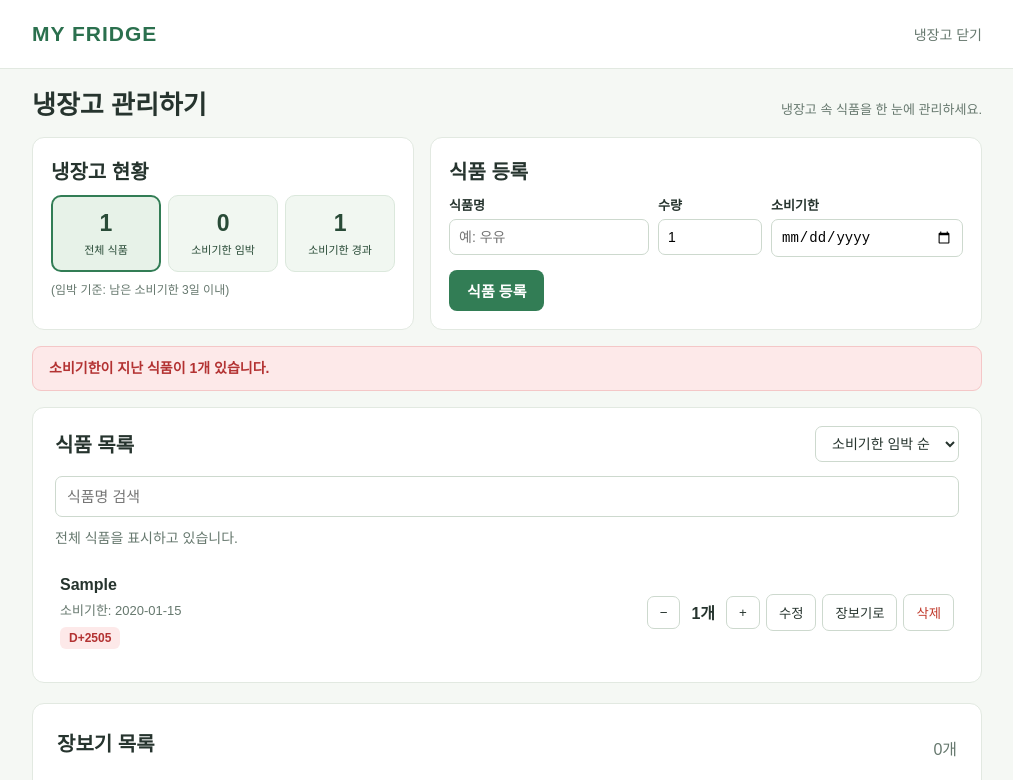
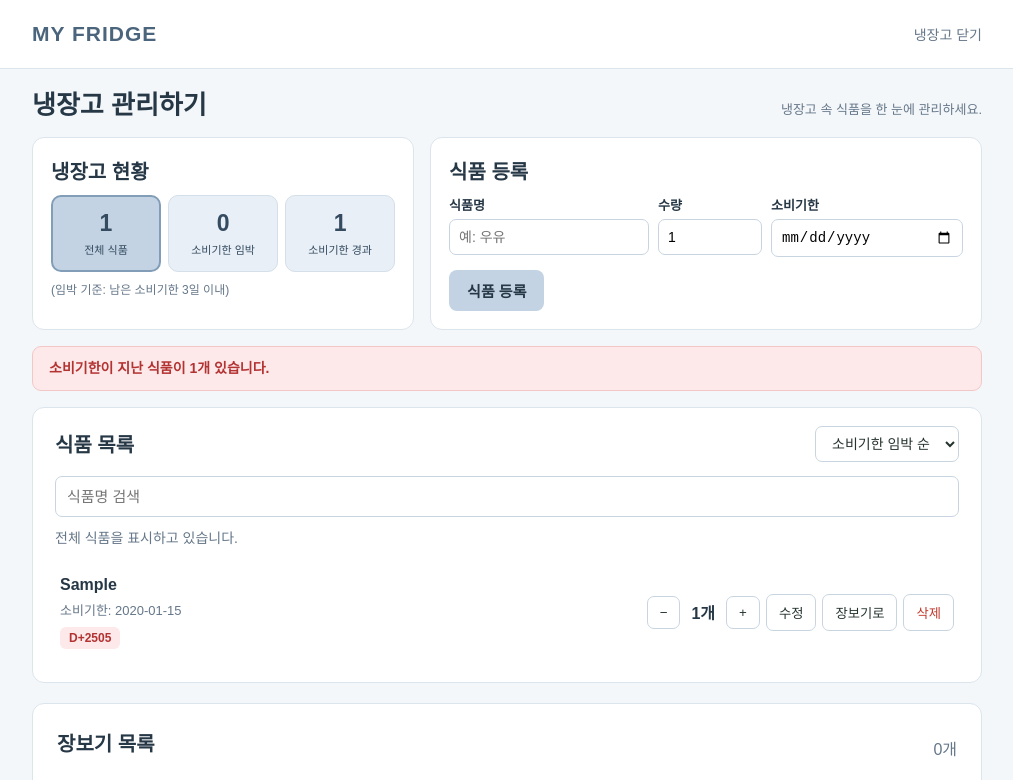
Before and after one commit to Jueun-Ha/my_fridge5, a plain HTML site: page main.html in a window 1280 px wide. Both pictures are taken after typing "Sample", "2020-01-15" into the empty fields and a click on the button "식품 등록". Shown: the top 780 px of the page, without its empty margins (133-1146 px from the left). Drawn offline with Linux system fonts and the light colour scheme.

Commit message:
Update styles for various UI components

```diff
--- a/style.css
+++ b/style.css
@@ -1,42 +1,42 @@
 /* 1주차: HTML과 CSS를 이용한 기본 화면 구성 */
-:root { font-family: Arial, "Malgun Gothic", sans-serif; color: #26342e; background: #f5f8f4; }
+:root { font-family: Arial, "Malgun Gothic", sans-serif; color:#263746 ; background: #F4F7FA; }
 * { box-sizing: border-box; }
 body { margin: 0; }
 a { color: inherit; text-decoration: none; }
 .container { width: 92%; max-width: 950px; margin: 0 auto; }
-.site-header { background: #fff; border-bottom: 1px solid #e2e9e1; }
+.site-header { background: #fff; border-bottom: 1px solid #DCE4EC; }
 .header-content { min-height: 68px; display: flex; align-items: center; justify-content: space-between; }
-.brand { font-size: 21px; font-weight: bold; color: #2b704e; letter-spacing: 1px; }
-.header-note, .header-link, .muted { color: #66786e; }
+.brand { font-size: 21px; font-weight: bold; color: #4B657D; letter-spacing: 1px; }
+.header-note, .header-link, .muted { color: #657789; }
 .header-link { font-size: 14px; }
 .home-main { padding-top: 70px; padding-bottom: 60px; }
-.intro-card { background: #e7f2e8; border-radius: 18px; padding: 55px 45px; }
-.eyebrow { color: #397f59; font-weight: bold; font-size: 13px; letter-spacing: 2px; }
+.intro-card { background: #C3D3E3; border-radius: 18px; padding: 55px 45px; }
+.eyebrow { color: #4B657D; font-weight: bold; font-size: 13px; letter-spacing: 2px; }
 h1 { font-size: 34px; line-height: 1.4; margin: 12px 0 15px; }
 h2 { font-size: 20px; margin: 0 0 12px; }
 p { line-height: 1.7; }
-.intro-text { font-size: 16px; color: #51675b; margin-bottom: 25px; }
-.current-date { font-size:14px; color: #397f59; margin-bottom: 20px; }
-.primary-button { display: inline-block; background: #327d55; color: #fff; padding: 13px 22px; border-radius: 8px; border: 0; font-size: 15px; font-weight: bold; cursor: pointer; }
-.primary-button:hover:not(:disabled) { background: #266442; }
+.intro-text { font-size: 16px; color: #51677B; margin-bottom: 25px; }
+.current-date { font-size:14px; color: #4B657D; margin-bottom: 20px; }
+.primary-button { display: inline-block; background: #C3D3E3; color: #263746; padding: 13px 22px; border-radius: 8px; border: 0; font-size: 15px; font-weight: bold; cursor: pointer; }
+.primary-button:hover:not(:disabled) { background: #AFC4D8; }
 .primary-button:disabled, .summary-box:disabled { cursor: not-allowed; opacity: .7; }
-.panel { background: #fff; border: 1px solid #e2e9e1; border-radius: 12px; padding: 24px;  margin-bottom: 20px;}
+.panel { background: #fff; border: 1px solid #DCE4EC; border-radius: 12px; padding: 24px;  margin-bottom: 20px;}
 .page-main { padding-top: 36px; padding-bottom: 50px; }
 .page-heading { margin-bottom: 24px; }
 .page-heading h1 { margin: 4px 0; }
 .summary-grid { display: grid; grid-template-columns: repeat(3, 1fr); gap: 12px; margin-top: 18px; }
-.summary-box { background: #f1f7f1; border: 1px solid #dbe8dc; border-radius: 10px; padding: 20px 10px; color: #294b37; }
+.summary-box { background: #E8EFF6; border: 1px solid #D4DFE9; border-radius: 10px; padding: 20px 10px; color: #344B60; }
 .summary-box strong { display: block; font-size: 27px; margin-bottom: 6px; }
 .summary-box span { font-size: 13px; }
 .form-grid { display: grid; grid-template-columns: 2fr 1fr 1.5fr; gap: 14px; }
 .field label { display: block; font-size: 14px; font-weight: bold; margin-bottom: 8px; }
-.field input { width: 100%; padding: 11px; border: 1px solid #cdd9ce; border-radius: 7px; font-size: 15px; background: #fff; }
+.field input { width: 100%; padding: 11px; border: 1px solid #C8D5E1; border-radius: 7px; font-size: 15px; background: #fff; }
 .form-button { margin-top: 20px; }
 .section-heading { display: flex; justify-content: space-between; align-items: center; gap: 12px; }
-.empty-state { background: #f8faf8; text-align: center; border: 1px dashed #d7e1d7; padding: 30px 12px; border-radius: 9px; }
+.empty-state { background: #F8FAFC; text-align: center; border: 1px dashed #D4DFE9; padding: 30px 12px; border-radius: 9px; }
 .empty-state p { margin: 4px; }
-.site-footer { text-align: center; color: #88988e; font-size: 12px; padding: 25px 10px; }
-#sort-select { padding: 8px 12px; border: 1px solid #cdd9ce; border-radius: 7px; background: #fff; color: #26342e; font-size: 14px; cursor: pointer;}
+.site-footer { text-align: center; color: #8495A5; font-size: 12px; padding: 25px 10px; }
+#sort-select { padding: 8px 12px; border: 1px solid #C8D5E1; border-radius: 7px; background: #fff; color: #26342e; font-size: 14px; cursor: pointer;}
 
 /* 2주차: 식품 목록 및 장보기 목록 디자인 */
 
@@ -47,7 +47,7 @@ p { line-height: 1.7; }
   align-items: center;
   gap: 15px;
   padding: 15px 5px;
-  border-bottom: 1px solid #e2e9e1;
+  border-bottom: 1px solid #DCE4EC;
 }
 /* 식품 및 장보기 목록 마지막 구분선 제거 */
 .food-item:last-child,
@@ -64,7 +64,7 @@ p { line-height: 1.7; }
 /* 소비기한 표시 */
 .item-meta {
   font-size: 13px;
-  color: #66786e;
+  color: #657789;
   margin-top: 6px;
 }
 
@@ -80,14 +80,14 @@ p { line-height: 1.7; }
 .small-button, .secondary-button {
   padding: 8px 12px;
   background: #fff;
-  border: 1px solid #cdd9ce;
+  border: 1px solid #C8D5E1;
   border-radius: 7px;
   color: #26342e;
   cursor: pointer;
 }
 
 .small-button:hover, .secondary-button:hover {
-  background: #f1f7f1;
+  background: #E8EFF6;
 }
 
 /* 삭제 버튼 */
@@ -114,7 +114,7 @@ p { line-height: 1.7; }
 /* 장보기 설명 */
 .section-help {
   font-size: 14px;
-  color: #66786e;
+  color: #657789;
 }
 
 /* 장보기 입력 폼 */
@@ -151,10 +151,10 @@ p { line-height: 1.7; }
 
 /* 3주차: 소비기한 필터 및 D-day 표시 */
 .summary-box { cursor: pointer; }
-.summary-box:hover { background: #e7f2e8; }
-.summary-box.is-active { border: 2px solid #327d55; background: #e7f2e8; }
+.summary-box:hover { background: #C3D3E3; }
+.summary-box.is-active { border: 2px solid #819DB7; background: #C3D3E3; }
 .dday-badge { display: inline-block; margin-top: 8px; padding: 4px 9px; border-radius: 6px; font-size: 12px; font-weight: bold; }
-.status-normal { background: #edf5ef; color: #397f59; }
+.status-normal { background: #E8EFF6; color: #4B657D; }
 .status-soon { background: #fff3d6; color: #9a6300; }
 .status-expired { background: #fde9e9; color: #b33232; }
 
```
